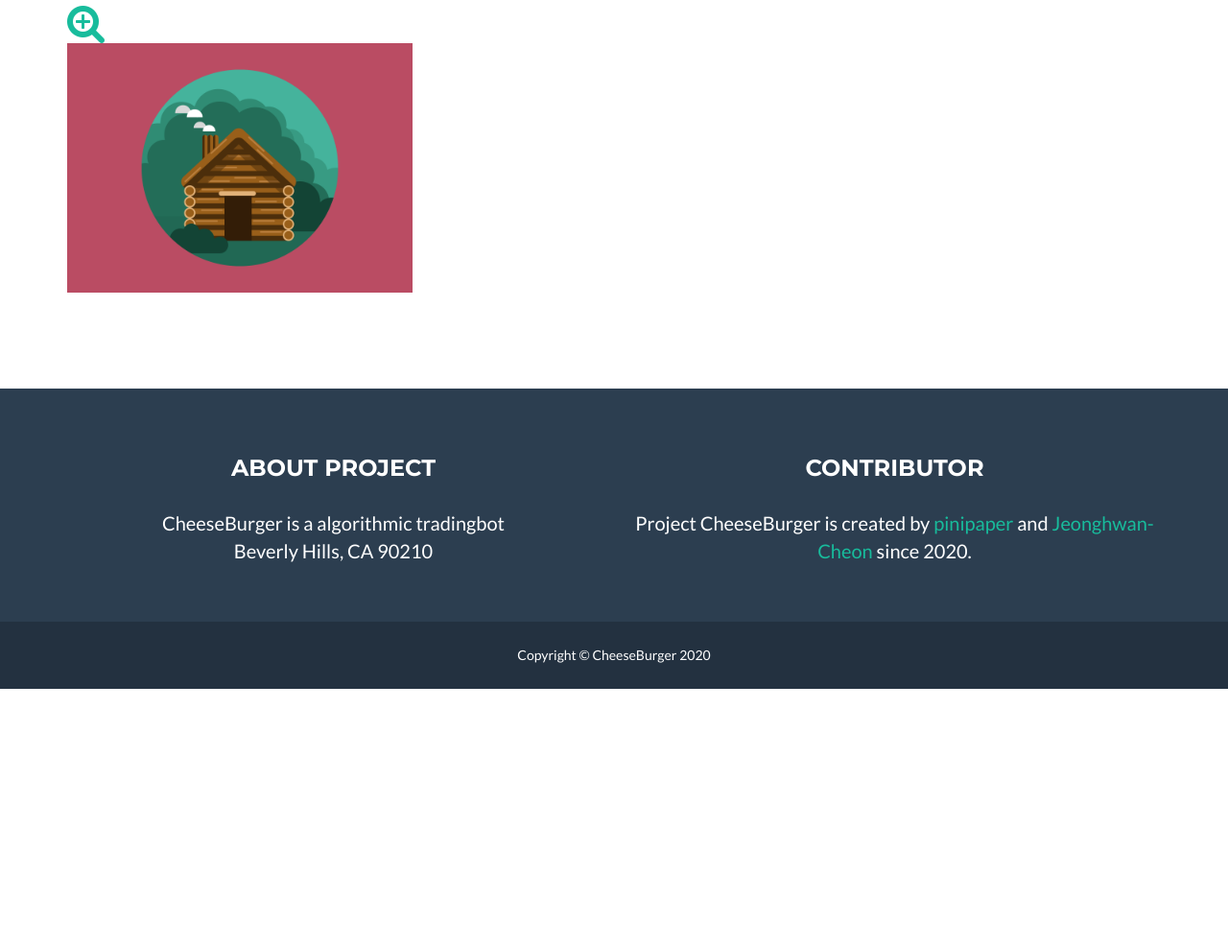
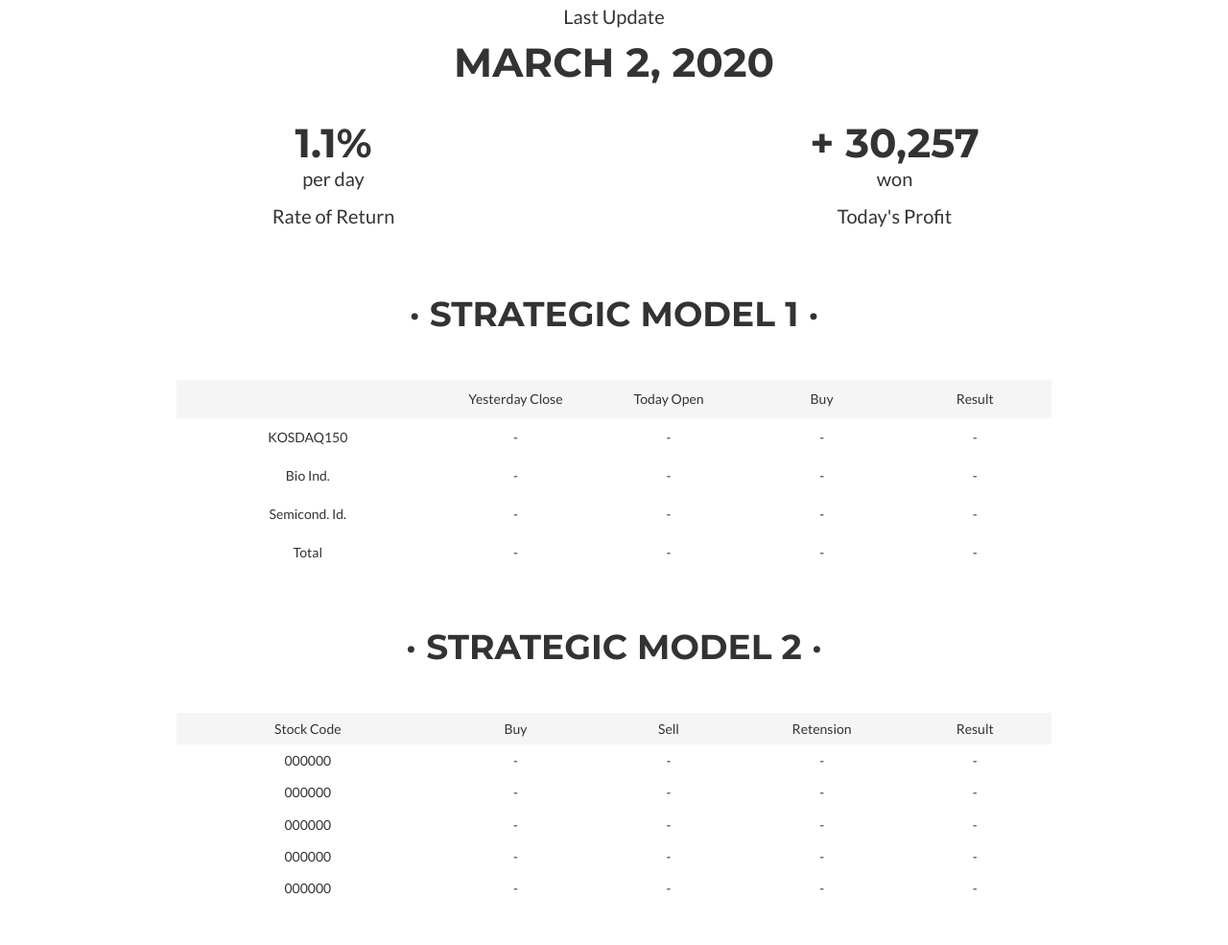
Before and after one commit to Jeonghwan-Cheon/Investment-Board, a website: page index.html in a window 1280 px wide. Shown: the part 5216-6201 px from the top of the page at 96% size. Before the commit the page ends 5934 px from the top, so only its background shows below. Drawn offline with nearby package versions, Linux system fonts and the light colour scheme.

Commit message:
Update index.html

```diff
--- a/index.html
+++ b/index.html
@@ -638,15 +638,127 @@
                 </div>
             </div>
             <div class="row">
-                <div class="col-sm-4 portfolio-item">
-                    <a href="#server-log" class="portfolio-link" data-toggle="modal">
-                        <div class="caption">
-                            <div class="caption-content">
-                                <i class="fa fa-search-plus fa-3x"></i>
-                            </div>
-                        </div>
-                        <img src="img/portfolio/cabin.png" class="img-responsive" alt="Cabin">
-                    </a>
+                <div class="col-lg-12 text-center">
+                    <p> Last Update </p>
+                    <h2> March 2, 2020</h2>
+                    <p> <br> </p>
+                </div>
+            </div>
+            <div class="row">
+                <div class="footer-col col-md-6 text-center">
+                    <h2> 1.1% </h2>
+                    <p> per day </p>
+                    <p> Rate of Return </p>
+                    <p> <br> </p>
+                </div>
+                <div class="footer-col col-md-6 text-center">
+                    <h2> + 30,257 </h2>
+                    <p> won </p>
+                    <p> Today's Profit </p>
+                    <p> <br> </p>
+                </div>
+            </div>
+            <div class="row">
+                <div class="col-lg-12 text-center">
+                    <h1> · Strategic Model 1 · </h1>
+                    <p> <br> </p>
+                </div>
+            </div>
+            <div class="row">
+                <div class="col-lg-12 text-center">
+                    <table border="0" bordercolor="gray" align="center" style="table-layout: auto; width:80%; height:200px">
+                        <tr align="center" style="background:whitesmoke;">
+                            <td style="width:30%"> &nbsp; </td>
+                            <td style="width:17.5%"> Yesterday Close </td>
+                            <td style="width:17.5%"> Today Open </td>
+                            <td style="width:17.5%"> Buy </td>
+                            <td style="width:17.5%"> Result </td>
+                        </tr>
+                        <tr align="center" >
+                            <td> KOSDAQ150 </td>
+                            <td> - </td>
+                            <td> - </td>
+                            <td> - </td>
+                            <td> - </td>
+                        </tr>
+                        <tr align="center">
+                            <td> Bio Ind. </td>
+                            <td> - </td>
+                            <td> - </td>
+                            <td> - </td>
+                            <td> - </td>
+                        </tr>
+                        <tr align="center">
+                            <td> Semicond. Id. </td>
+                            <td> - </td>
+                            <td> - </td>
+                            <td> - </td>
+                            <td> - </td>
+                        </tr>
+                        <tr align="center">
+                            <td> Total </td>
+                            <td> - </td>
+                            <td> - </td>
+                            <td> - </td>
+                            <td> - </td>
+                        </tr>
+                    </table>
+                    <p> <br> </p>
+                </div>
+            </div>
+            <div class="row">
+                <div class="col-lg-12 text-center">
+                    <h1> · Strategic Model 2 · </h1>
+                    <p> <br> </p>
+                </div>
+            </div>
+            <div class="row">
+                <div class="col-lg-12 text-center">
+                    <table border="0" bordercolor="gray" align="center" style="table-layout: auto; width:80%; height:200px">
+                        <tr align="center" style="background:whitesmoke;">
+                            <td style="width:30%"> Stock Code </td>
+                            <td style="width:17.5%"> Buy </td>
+                            <td style="width:17.5%"> Sell </td>
+                            <td style="width:17.5%"> Retension </td>
+                            <td style="width:17.5%"> Result </td>
+                        </tr>
+                        <tr align="center" >
+                            <td> 000000 </td>
+                            <td> - </td>
+                            <td> - </td>
+                            <td> - </td>
+                            <td> - </td>
+                        </tr>
+                        <tr align="center" >
+                            <td> 000000 </td>
+                            <td> - </td>
+                            <td> - </td>
+                            <td> - </td>
+                            <td> - </td>
+                        </tr>
+                        <tr align="center" >
+                            <td> 000000 </td>
+                            <td> - </td>
+                            <td> - </td>
+                            <td> - </td>
+                            <td> - </td>
+                        </tr>
+                        <tr align="center" >
+                            <td> 000000 </td>
+                            <td> - </td>
+                            <td> - </td>
+                            <td> - </td>
+                            <td> - </td>
+                        </tr>
+                        <tr align="center" >
+                            <td> 000000 </td>
+                            <td> - </td>
+                            <td> - </td>
+                            <td> - </td>
+                            <td> - </td>
+                        </tr>
+                    </table>
+                    <p> <br> </p>
                 </div>
             </div>
         </div>
@@ -659,12 +771,11 @@
                 <div class="row">
                     <div class="footer-col col-md-6">
                         <h3>About Project</h3>
-                        <p>CheeseBurger is a algorithmic tradingbot
-                            <br>Beverly Hills, CA 90210</p>
+                        <p>CheeseBurger is a algorithmic tradingbot based on Kiwoom Api target to Korean stock market.</p>
                     </div>
                     <div class="footer-col col-md-6">
                         <h3>Contributor</h3>
-                        <p>Project CheeseBurger is created by <a href="https://github.com/pinipaper">pinipaper</a> and <a href="https://github.com/Jeonghwan-Cheon">Jeonghwan-Cheon</a> since 2020.</p>
+                        <p>Created by <a href="https://github.com/pinipaper">pinipaper</a> and <a href="https://github.com/Jeonghwan-Cheon">Jeonghwan-Cheon</a> since 2020.</p>
                     </div>
                 </div>
             </div>
```
